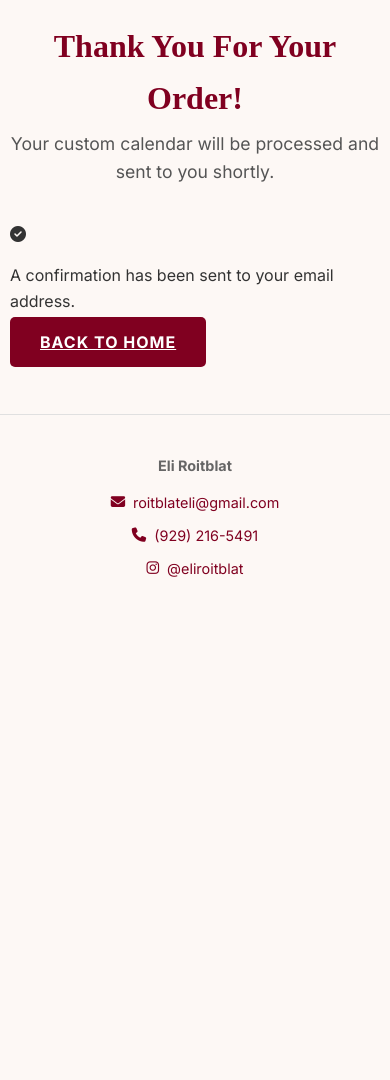
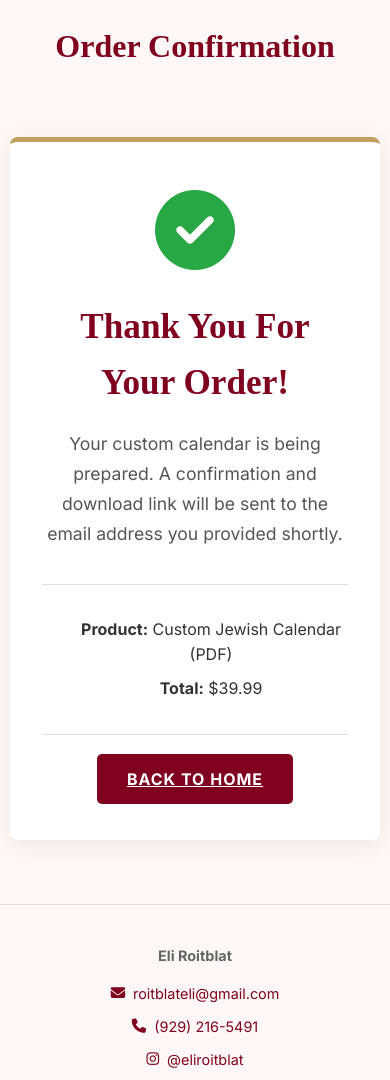
Before and after one commit to elir12131/calendarweb, a Flask app: page /thank-you in a window 390 px wide. Shown: the top 1080 px of the page. Before the commit the page ends 577 px from the top, so only its background shows below. Run offline with Flask 3, Linux system fonts and the light colour scheme.

Commit message:
thankyou styles

```diff
--- a/static/css/style.css
+++ b/static/css/style.css
@@ -35,7 +36,52 @@ h1, h2, h3 { font-family: var(--font-heading); color: var(--accent-burgundy); te
 .day-times-container { }
 .times-list { align-self: flex-end; width: 95px; display: flex; flex-direction: column; gap: 4px; font-size: 0.8em; font-weight: bold; }
 .time-item { padding: 4px 6px; border-radius: 4px; color: white; text-align: center; }
-.checkout-container, .payment-form, .form-group, .form-row, .pay-button, .site-footer, .contact-links, .spinner, @keyframes spin { }
+
+/* --- CHECKOUT PAGE STYLES --- */
+/* --- NEW: THANK YOU PAGE STYLES --- */
+.thank-you-container {
+    max-width: 650px;
+    margin: 4em auto;
+    text-align: center;
+    background: #fff;
+    padding: 3em 2em;
+    border-radius: 8px;
+    box-shadow: 0 4px 20px rgba(0,0,0,0.07);
+    border-top: 5px solid var(--accent-gold);
+}
+.thank-you-icon-wrapper {
+    margin-bottom: 1em;
+}
+.thank-you-icon-wrapper .fa-check-circle {
+    font-size: 5rem;
+    color: #28a745; /* A nice success green */
+}
+.thank-you-container h2 {
+    font-size: 2.2rem;
+    margin-bottom: 0.5em;
+}
+.confirmation-text {
+    font-size: 1.1rem;
+    color: #555;
+    line-height: 1.7;
+    max-width: 500px;
+    margin: 0 auto 2em auto;
+}
+.order-details-summary {
+    border-top: 1px solid var(--border-light-gray);
+    border-bottom: 1px solid var(--border-light-gray);
+    padding: 1.5em 0;
+    margin: 2em 0;
+    text-align: center;
+    /* The incorrect "display: inline-block;" line has been removed. */
+}
+.order-details-summary p {
+    margin: 0.5em 0;
+    padding-left: 2em; /* Added a little padding for alignment */
+}
+.back-home-btn {
+    margin-top: 1em;
+}
 .checkout-container { max-width: 600px; margin: 2em auto; background: #fff; padding: 2em; border-radius: 8px; box-shadow: 0 4px 20px rgba(0,0,0,0.07); }
 .order-summary { border-bottom: 1px solid var(--border-light-gray); padding-bottom: 1.5em; margin-bottom: 1.5em; }
 .summary-item, .summary-total { display: flex; justify-content: space-between; margin-bottom: 0.5em; }
--- a/templates/thank-you.html
+++ b/templates/thank-you.html
@@ -11,17 +11,30 @@
     <link rel="stylesheet" href="{{ url_for('static', filename='css/style.css') }}">
 </head>
 <body>
+
     <header class="main-header">
-        <h1>Thank You For Your Order!</h1>
-        <p class="subtitle">Your custom calendar will be processed and sent to you shortly.</p>
+        <!-- The header can be simpler on this page -->
+        <h1>Order Confirmation</h1>
     </header>
+
     <main>
+        <!-- NEW: A styled container for the thank you message -->
         <div class="thank-you-container">
-            <i class="fas fa-check-circle thank-you-icon"></i>
-            <p>A confirmation has been sent to your email address.</p>
-            <a href="/" class="cta-button">Back to Home</a>
+            <div class="thank-you-icon-wrapper">
+                <i class="fas fa-check-circle"></i>
+            </div>
+            <h2>Thank You For Your Order!</h2>
+            <p class="confirmation-text">
+                Your custom calendar is being prepared. A confirmation and download link will be sent to the email address you provided shortly.
+            </p>
+            <div class="order-details-summary">
+                <p><strong>Product:</strong> Custom Jewish Calendar (PDF)</p>
+                <p><strong>Total:</strong> $39.99</p>
+            </div>
+            <a href="/" class="cta-button back-home-btn">Back to Home</a>
         </div>
     </main>
+
     <footer class="site-footer">
         <div class="footer-content">
             <p><strong>Eli Roitblat</strong></p>
@@ -32,5 +45,6 @@
             </div>
         </div>
     </footer>
+
 </body>
 </html>
```
Also changed, not shown: other parts of static/css/style.css (+10 -39 lines).
